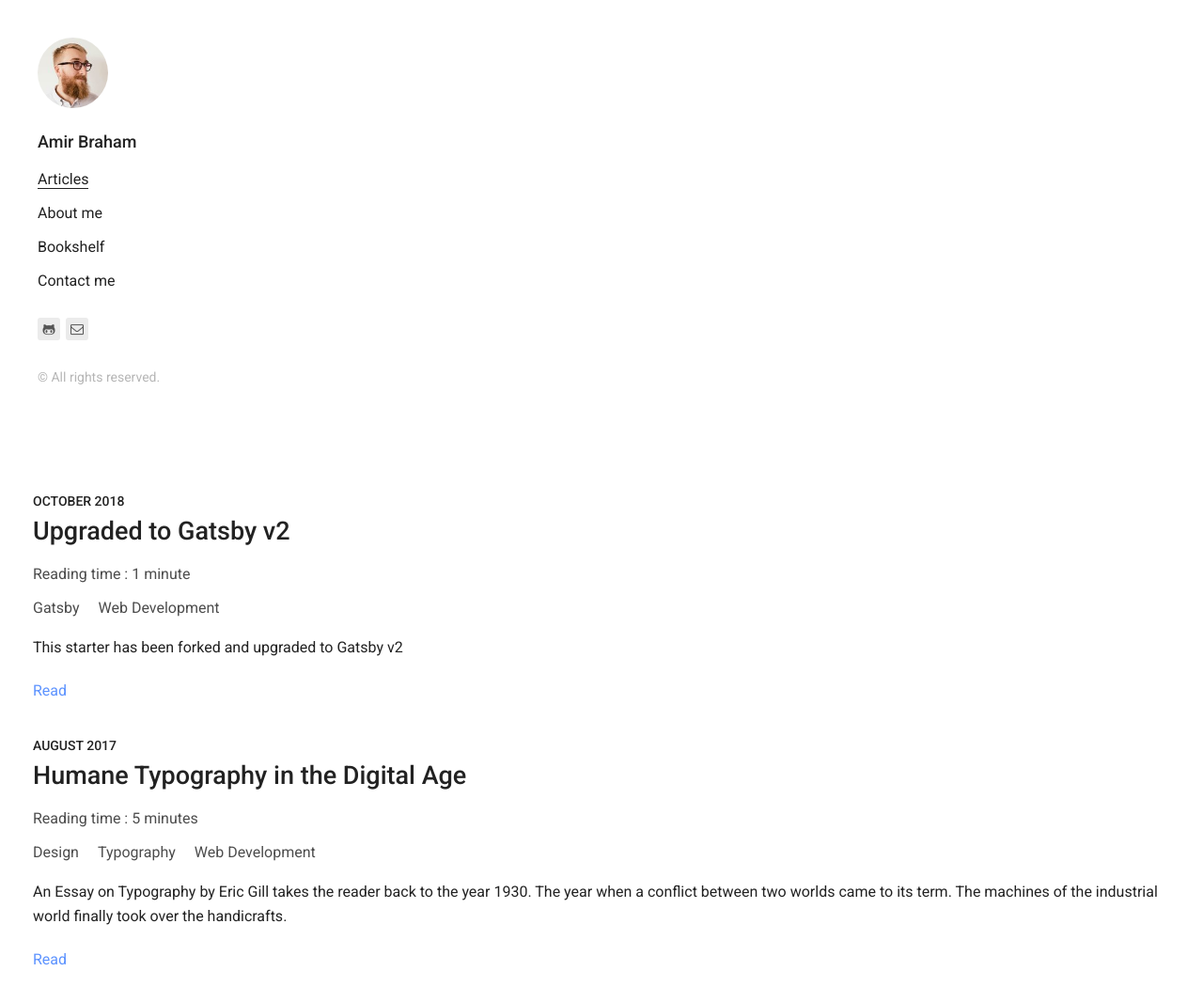
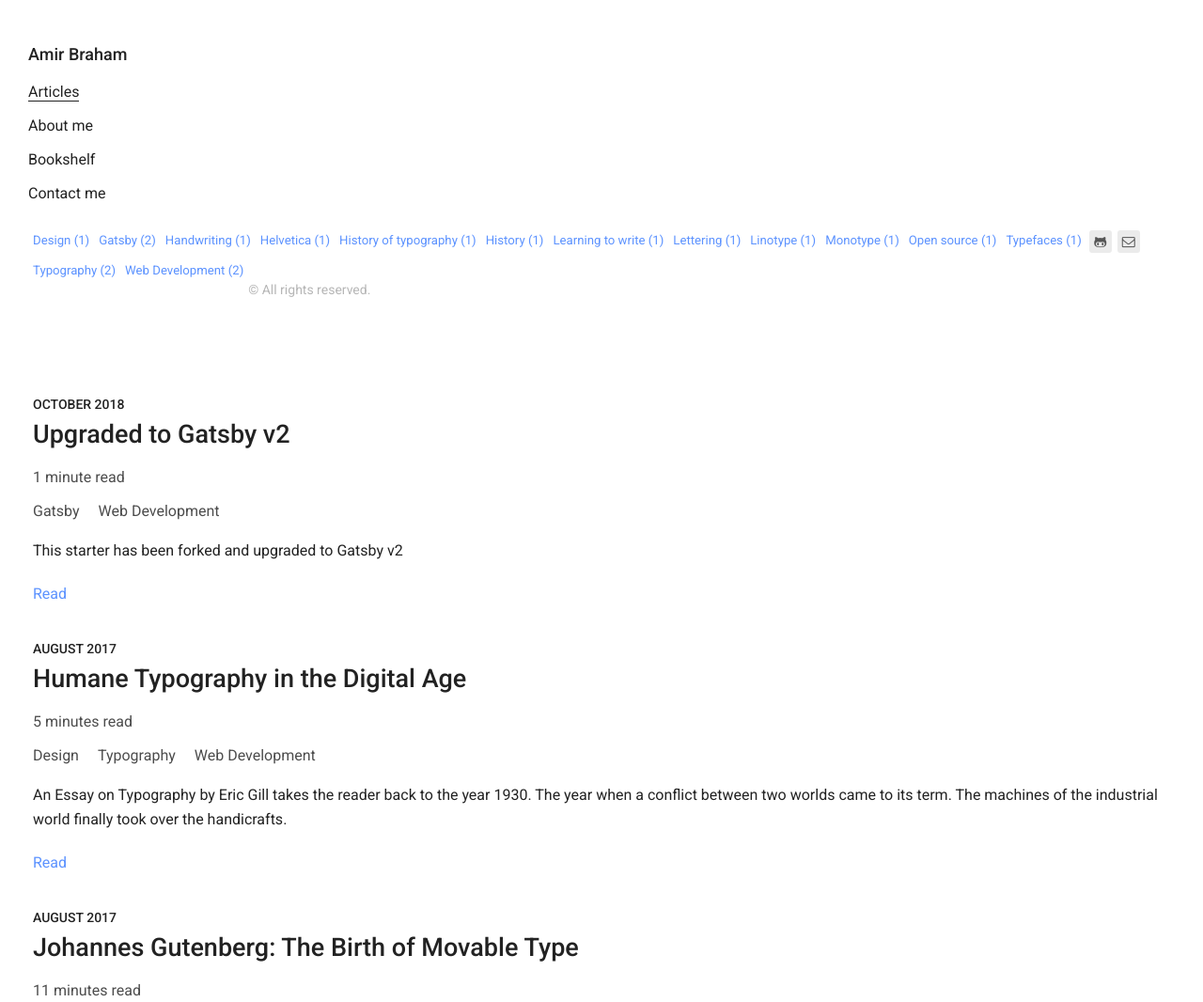
Before and after one commit to AmirBraham/AmirBraham, a Gatsby site: page / in a window 1280 px wide. Shown: the top 1066 px of the page at 94% size. Built offline with nearby package versions, Linux system fonts and the light colour scheme; Gatsby itself is replaced by a stand-in of ours; some packages are replaced by stand-ins of ours.

Commit message:
more styling , added tags

```diff
--- a/src/components/Post/index.jsx
+++ b/src/components/Post/index.jsx
@@ -13,8 +13,7 @@
     const readingTimeComponent = (
       <div className="post__readingtime">
         <span>
-          Reading time :{" "}
-          {`${readingTime} ${readingTime === 1 ? "minute" : "minutes"}`}{" "}
+          {`${readingTime} ${readingTime === 1 ? "minute" : "minutes"} read` }
         </span>
       </div>
     );
--- a/src/components/Sidebar/index.jsx
+++ b/src/components/Sidebar/index.jsx
@@ -3,8 +3,9 @@
 import { Link } from "gatsby";
 import Menu from "../Menu";
 import Links from "../Links";
-import profilePic from "../../pages/photo.jpg";
 import "./style.scss";
+import _ from "lodash";
+import { StaticQuery, graphql } from "gatsby";
 
 class Sidebar extends React.Component {
   render() {
@@ -15,15 +16,6 @@
     /* eslint-disable jsx-a11y/img-redundant-alt */
     const authorBlock = (
       <div>
-        <Link to="/">
-          <img
-            src={profilePic}
-            className="sidebar__author-photo"
-            width="75"
-            height="75"
-            alt={author.name}
-          />
-        </Link>
         {isHomePage ? (
           <h1 className="sidebar__author-title">
             <Link className="sidebar__author-title-link" to="/">
@@ -47,6 +39,33 @@
           <div className="sidebar__author">{authorBlock}</div>
           <div>
             <Menu data={menu} />
+            <StaticQuery
+              query={graphql`
+                query allTags {
+                  allMarkdownRemark {
+                    group(field: frontmatter___tags) {
+                      tag: fieldValue
+                      totalCount
+                    }
+                  }
+                }
+              `}
+              render={(data) => {
+                console.log("data : ", data);
+                const tags = data.allMarkdownRemark.group;
+                return (
+                  <ul className="sidebar__tags">
+                    {tags.map(({ tag, totalCount }, key) => (
+                      <li key={key}>
+                        <Link to={`/tags/${_.kebabCase(tag)}`}>
+                          {tag} ({totalCount})
+                        </Link>
+                      </li>
+                    ))}
+                  </ul>
+                );
+              }}
+            />
             <Links data={author} />
             <p className="sidebar__copyright">{copyright}</p>
           </div>
--- a/src/components/Sidebar/style.scss
+++ b/src/components/Sidebar/style.scss
@@ -8,12 +8,6 @@
     padding: 25px 20px 0;
   }
   &__author {
-    &-photo {
-      display: inline-block;
-      margin-bottom: 0;
-      border-radius: 50%;
-      background-clip: padding-box;
-    }
     &-title {
       font-size: $typographic-base-font-size * 1.125;
       font-weight: 500;
@@ -26,6 +20,15 @@
           color: $color-base;
         }
       }
+    }
+  }
+  &__tags {
+    list-style-type: none;
+    padding-left: 0;
+
+    li {
+      float: left;
+      font-size: $typographic-base-font-size * 0.825;
     }
   }
   &__copyright {
@@ -63,7 +66,7 @@
   .sidebar {
     lost-column: 1.5/6;
     &__inner {
-      padding: 40px;
+      padding: 30px;
     }
   }
 }
--- a/src/pages/index.jsx
+++ b/src/pages/index.jsx
@@ -13,7 +13,6 @@
     posts.forEach((post) => {
       items.push(<Post data={post} key={post.node.fields.slug} />);
     });
-
     return (
       <Layout>
         <div>
```
Also changed, not shown: src/components/PostTemplateDetails/index.jsx (+11 -3 lines), src/pages/photo.jpg (deleted).
